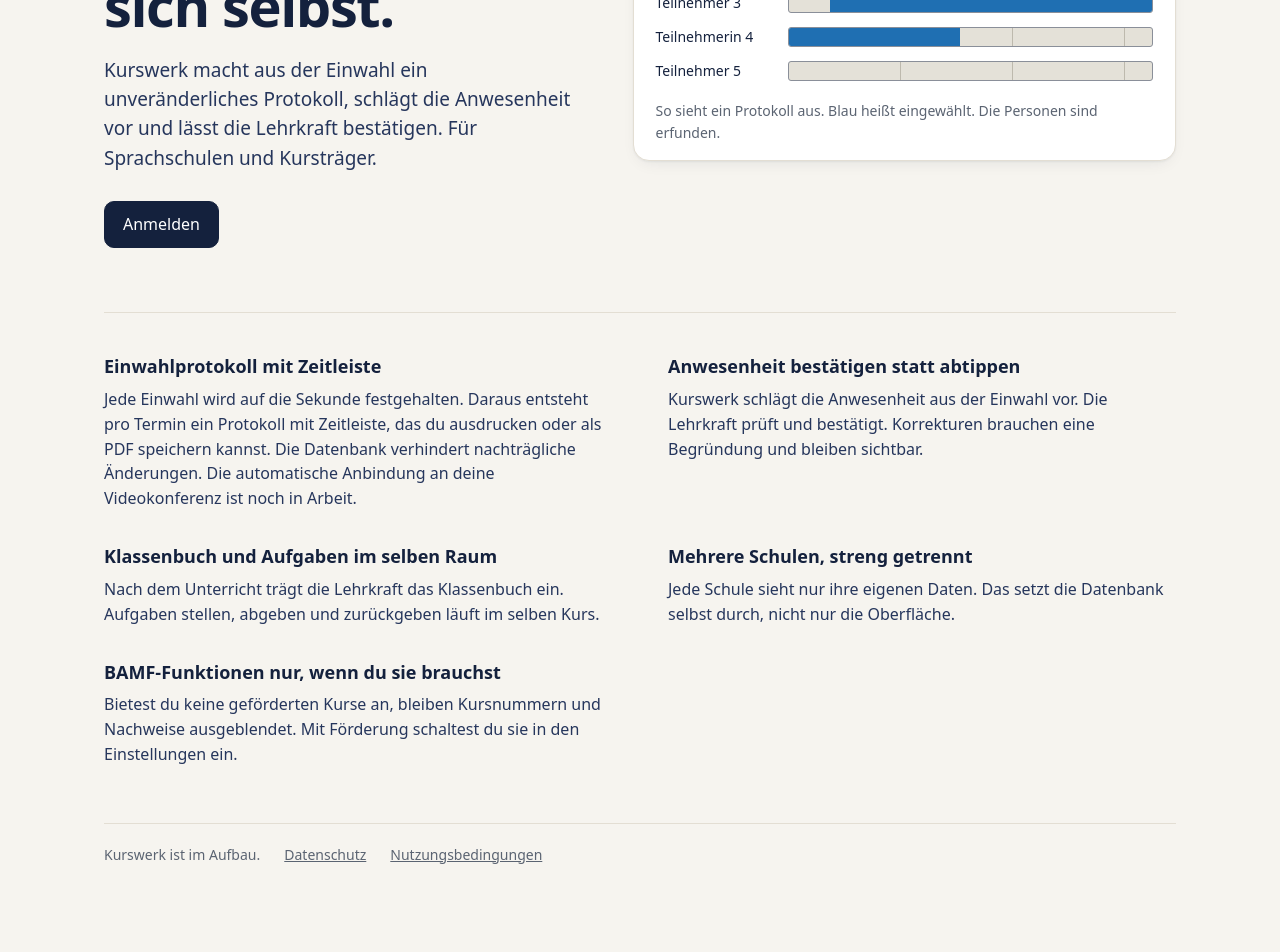
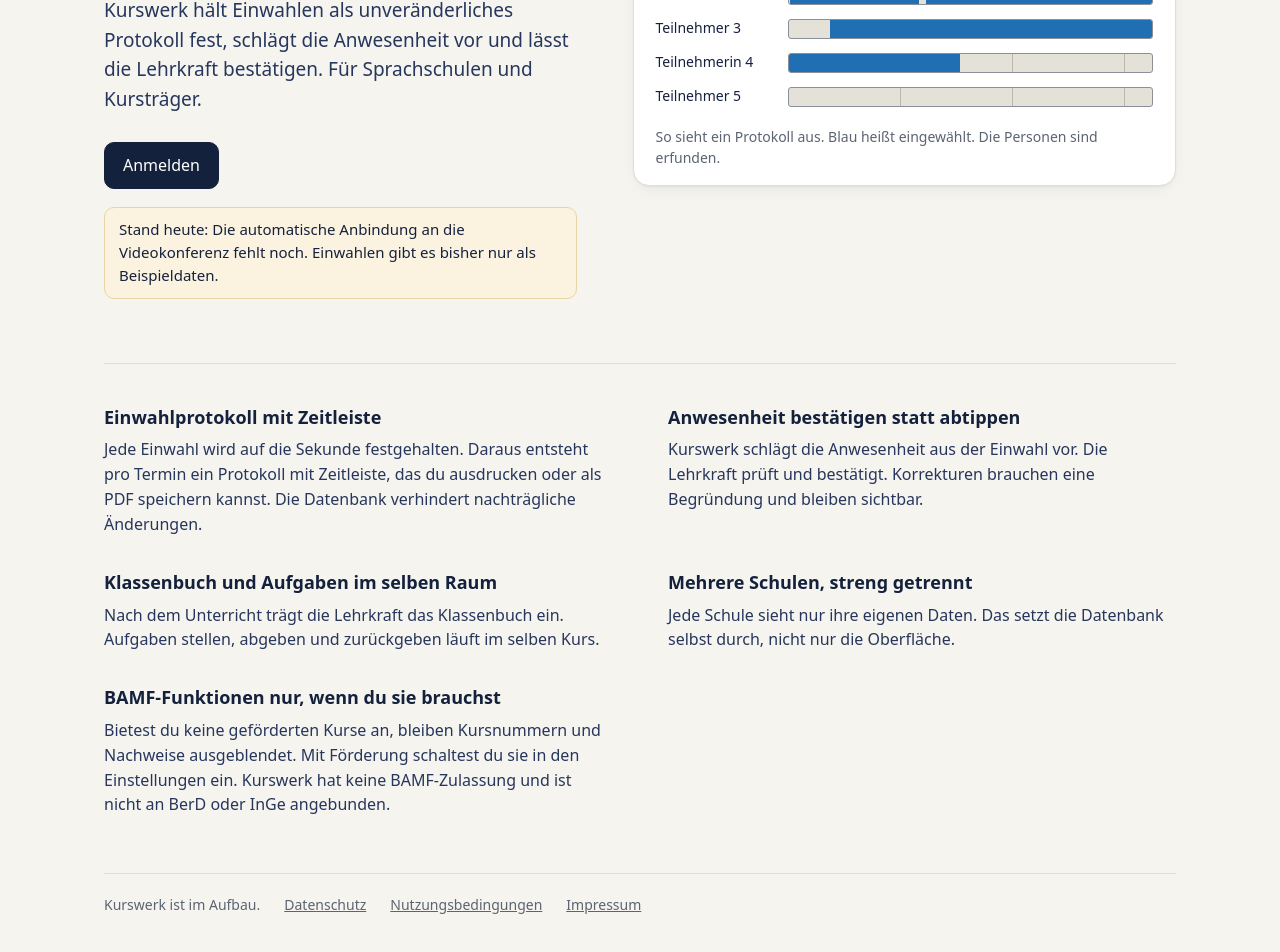
Before and after one commit to fatihcicek/sprachschul-plattform, a Next.js app: page / in a window 1280 px wide. Shown: the part 396-1348 px from the top of the page. Before the commit the page ends 1301 px from the top, so only its background shows below. Built offline with nearby package versions, Linux system fonts and the light colour scheme; no server answers.

Commit message:
Startseite: ehrliche Aussagen, Impressum-Platzhalter, noindex, Screenreader-Texte
Co-Authored-By: Claude Sonnet 5.5 <noreply@anthropic.com>
Claude-Session: https://claude.ai/code/session_01Joi3D6CQ4f7oJUnmTCAyBG

```diff
--- a/src/app/globals.css
+++ b/src/app/globals.css
@@ -141,3 +141,5 @@ h2.sect { font-size: 16px; margin: 24px 0 10px; color: var(--muted); font-weight
   .land-axis { margin-left:0; display:none; }
   .land-who { width:104px; font-size:13px; }
 }
+.sr-only { position:absolute; width:1px; height:1px; margin:-1px; padding:0; overflow:hidden; clip:rect(0,0,0,0); white-space:nowrap; border:0; }
+.land-status { margin:18px 0 0; padding:10px 14px; max-width:34em; background:var(--accent-soft); border:1px solid #E8D5A6; border-radius:10px; font-size:15px; }
--- a/src/app/layout.tsx
+++ b/src/app/layout.tsx
@@ -4,7 +4,7 @@ import "./globals.css";
 
 export const metadata: Metadata = {
   title: "Kurswerk",
-  description: "Plattform für Sprachschulen und BAMF-Kursträger",
+  description: "Kursverwaltung für Sprachschulen und Kursträger",
 };
 
 export default function RootLayout({ children }: { children: ReactNode }) {
--- a/src/app/page.tsx
+++ b/src/app/page.tsx
@@ -12,7 +12,9 @@ export const dynamic = "force-dynamic";
 
 export const metadata: Metadata = {
   title: "Kurswerk – Kursverwaltung für Sprachschulen",
-  description: "Kurswerk schreibt aus der Einwahl das Protokoll, schlägt die Anwesenheit vor und lässt die Lehrkraft bestätigen. Für Sprachschulen und Kursträger.",
+  description: "Kurswerk hält Einwahlen als unveränderliches Protokoll fest, schlägt die Anwesenheit vor und lässt die Lehrkraft bestätigen. Im Aufbau.",
+  // Bis Impressum und Rechtstexte geprüft sind, soll die Seite nicht in Suchmaschinen auftauchen.
+  robots: { index: false, follow: false },
 };
 
 // Beispiel für die Abbildung: erfundene Personen, ein Abendkurs von 18:00 bis 21:15 Uhr.
@@ -30,11 +32,11 @@ const HOURS = ["18:00", "19:00", "20:00", "21:00"];
 const pct = (hhmm: string) => ((at(hhmm).getTime() - SESSION.start.getTime()) / (SESSION.end.getTime() - SESSION.start.getTime())) * 100;
 
 const POINTS = [
-  { title: "Einwahlprotokoll mit Zeitleiste", text: "Jede Einwahl wird auf die Sekunde festgehalten. Daraus entsteht pro Termin ein Protokoll mit Zeitleiste, das du ausdrucken oder als PDF speichern kannst. Die Datenbank verhindert nachträgliche Änderungen. Die automatische Anbindung an deine Videokonferenz ist noch in Arbeit." },
+  { title: "Einwahlprotokoll mit Zeitleiste", text: "Jede Einwahl wird auf die Sekunde festgehalten. Daraus entsteht pro Termin ein Protokoll mit Zeitleiste, das du ausdrucken oder als PDF speichern kannst. Die Datenbank verhindert nachträgliche Änderungen." },
   { title: "Anwesenheit bestätigen statt abtippen", text: "Kurswerk schlägt die Anwesenheit aus der Einwahl vor. Die Lehrkraft prüft und bestätigt. Korrekturen brauchen eine Begründung und bleiben sichtbar." },
   { title: "Klassenbuch und Aufgaben im selben Raum", text: "Nach dem Unterricht trägt die Lehrkraft das Klassenbuch ein. Aufgaben stellen, abgeben und zurückgeben läuft im selben Kurs." },
   { title: "Mehrere Schulen, streng getrennt", text: "Jede Schule sieht nur ihre eigenen Daten. Das setzt die Datenbank selbst durch, nicht nur die Oberfläche." },
-  { title: "BAMF-Funktionen nur, wenn du sie brauchst", text: "Bietest du keine geförderten Kurse an, bleiben Kursnummern und Nachweise ausgeblendet. Mit Förderung schaltest du sie in den Einstellungen ein." },
+  { title: "BAMF-Funktionen nur, wenn du sie brauchst", text: "Bietest du keine geförderten Kurse an, bleiben Kursnummern und Nachweise ausgeblendet. Mit Förderung schaltest du sie in den Einstellungen ein. Kurswerk hat keine BAMF-Zulassung und ist nicht an BerD oder InGe angebunden." },
 ];
 
 /** Startseite: für Angemeldete Weiterleitung in ihren Bereich, für alle anderen die Vorstellung von Kurswerk. */
@@ -53,15 +55,16 @@ export default async function Home() {
       <main>
         <section className="land-hero">
           <div className="land-copy">
-            <h1>Der Unterricht läuft online. Das Protokoll schreibt sich selbst.</h1>
-            <p className="land-lead">Kurswerk macht aus der Einwahl ein unveränderliches Protokoll, schlägt die Anwesenheit vor und lässt die Lehrkraft bestätigen. Für Sprachschulen und Kursträger.</p>
+            <h1>Anwesenheit, Protokoll und Klassenbuch an einem Ort.</h1>
+            <p className="land-lead">Kurswerk hält Einwahlen als unveränderliches Protokoll fest, schlägt die Anwesenheit vor und lässt die Lehrkraft bestätigen. Für Sprachschulen und Kursträger.</p>
             <div className="land-cta">
               {open ? <Link href="/registrieren" className="btn">Schule 7 Tage kostenlos testen</Link> : <Link href="/login" className="btn">Anmelden</Link>}
               {open && <Link href="/login" className="btn ghostlink">Anmelden</Link>}
             </div>
-            {open && <p className="muted land-note">Nach den 7 Tagen bleiben deine Daten lesbar. Ändern kannst du dann nichts mehr.</p>}
+            <p className="land-status">Stand heute: Die automatische Anbindung an die Videokonferenz fehlt noch. Einwahlen gibt es bisher nur als Beispieldaten.</p>
+            {open && <p className="muted land-note">Nach den 7 Tagen bleiben deine Daten lesbar, Änderungen sind dann gesperrt. Wie es danach weitergeht (Freischaltung, Preis), steht noch nicht fest.</p>}
           </div>
-          <figure className="land-proto" aria-label="Beispiel eines Einwahlprotokolls: eine Lehrkraft und fünf Teilnehmende, ein Abendkurs von 18:00 bis 21:15 Uhr">
+          <figure className="land-proto" aria-label="Beispielprotokoll: ein Abendkurs von 18:00 bis 21:15 Uhr">
             <div className="land-axis" aria-hidden="true">
               {HOURS.map((h) => (
                 <span key={h} style={{ left: `${pct(h)}%` }}>{h}</span>
@@ -70,7 +73,7 @@ export default async function Home() {
             <ul className="land-rows">
               {SAMPLE.map((p) => (
                 <li key={p.name}>
-                  <span className="land-who">{p.name}{p.role && <small>{p.role}</small>}</span>
+                  <span className="land-who">{p.name}{p.role && <small>{p.role}</small>}<span className="sr-only">{p.parts.length === 0 ? ": nicht eingewählt" : `: eingewählt ${p.parts.map(([a, b]) => `${a} bis ${b} Uhr`).join(" und ")}`}</span></span>
                   <span className="land-bar" aria-hidden="true">
                     {HOURS.slice(1).map((h) => <i key={h} className="land-grid" style={{ left: `${pct(h)}%` }} />)}
                     {timelineSegments(p.parts.map(([a, b]) => ({ start: at(a), end: at(b) })), SESSION)
@@ -83,7 +86,8 @@ export default async function Home() {
             <figcaption className="muted">So sieht ein Protokoll aus. Blau heißt eingewählt. Die Personen sind erfunden.</figcaption>
           </figure>
         </section>
-        <section className="land-points" aria-label="Was Kurswerk kann">
+        <section className="land-points" aria-labelledby="land-points-title">
+          <h2 id="land-points-title" className="sr-only">Was Kurswerk kann</h2>
           <dl>
             {POINTS.map((p) => (
               <div key={p.title}>
@@ -98,6 +102,7 @@ export default async function Home() {
         <span>Kurswerk ist im Aufbau.</span>
         <Link href="/datenschutz">Datenschutz</Link>
         <Link href="/nutzungsbedingungen">Nutzungsbedingungen</Link>
+        <Link href="/impressum">Impressum</Link>
       </footer>
     </div>
   );
```
Also changed, not shown: src/app/impressum/page.tsx (added, +8 -0 lines).
